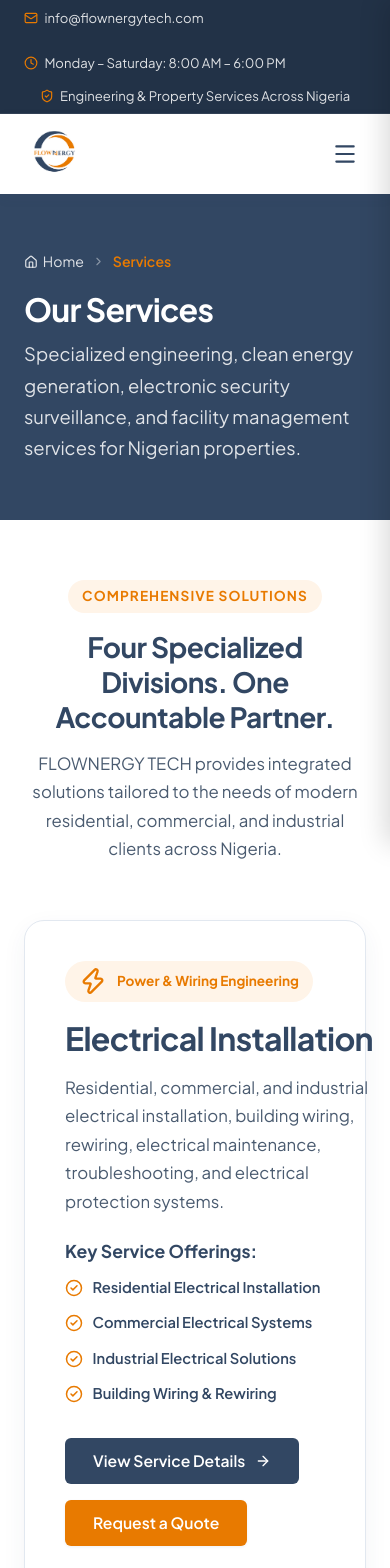
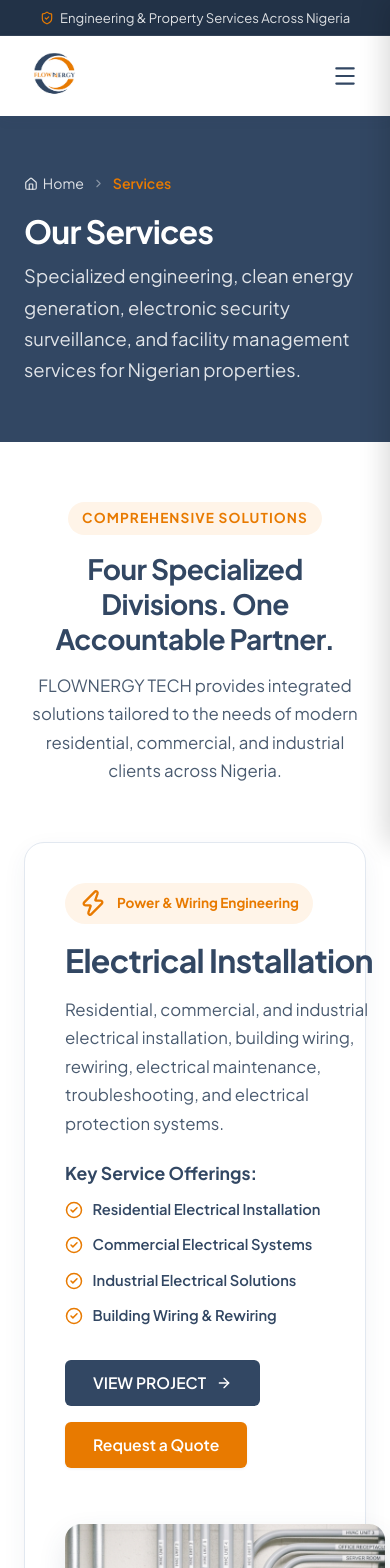
Before and after one commit to Josephfanijo/flfownergytech, a React (Vite) app: page /services in a window 390 px wide. Shown: the top 1568 px of the page. Built offline with nearby package versions, Linux system fonts and the light colour scheme.

Commit message:
feat: hide topbar contact details on mobile and add VIEW PROJECT buttons on services page

```diff
--- a/src/index.css
+++ b/src/index.css
@@ -1281,6 +1281,11 @@ p {
     text-align: center;
   }
 
+  /* Hide email, phone, and working hours on mobile — keep bar visible on desktop */
+  .topbar-left {
+    display: none;
+  }
+
   .nav-menu {
     display: none;
   }
--- a/src/pages/Projects.jsx
+++ b/src/pages/Projects.jsx
@@ -1,5 +1,5 @@
 import React, { useState, useEffect } from 'react';
-import { Link } from 'react-router-dom';
+import { Link, useLocation } from 'react-router-dom';
 import {
   MapPin,
   CheckCircle2,
@@ -18,10 +18,27 @@ import { ELECTRICAL_GALLERY_MEDIA } from '../data/electricalGalleryData';
 import BreadcrumbBanner from '../components/BreadcrumbBanner';
 
 export default function Projects() {
+  const location = useLocation();
   const [activeFilter, setActiveFilter] = useState("all");
   const [selectedProject, setSelectedProject] = useState(null);
   const [visibleCount, setVisibleCount] = useState(16);
   const [lightboxIndex, setLightboxIndex] = useState(null);
+
+  // Read ?category= query param and activate the matching filter tab
+  useEffect(() => {
+    const params = new URLSearchParams(location.search);
+    const cat = params.get('category');
+    const validFilters = ['electrical-installation', 'solar-energy', 'cctv-security', 'property-management'];
+    if (cat && validFilters.includes(cat)) {
+      setActiveFilter(cat);
+      setVisibleCount(16);
+      // Scroll to the projects section smoothly after the filter is applied
+      setTimeout(() => {
+        const el = document.getElementById('projects-section');
+        if (el) el.scrollIntoView({ behavior: 'smooth', block: 'start' });
+      }, 100);
+    }
+  }, [location.search]);
 
   const filters = [
     { id: "all", label: "All Projects" },
@@ -86,7 +103,7 @@ export default function Projects() {
         crumbs={[{ label: "Projects" }]}
       />
 
-      <section className="section">
+      <section className="section" id="projects-section">
         <div className="container">
           <div className="section-header">
             <span className="badge-tag">Technical Portfolio</span>
--- a/src/pages/ServicesOverview.jsx
+++ b/src/pages/ServicesOverview.jsx
@@ -76,8 +76,12 @@ export default function ServicesOverview() {
                     </div>
 
                     <div style={{ display: 'flex', gap: '1rem', flexWrap: 'wrap' }}>
-                      <Link to={service.path} className="btn btn-navy">
-                        View Service Details
+                      <Link
+                        to={`/projects?category=${service.id}`}
+                        className="btn btn-navy"
+                        id={`view-project-btn-${service.id}`}
+                      >
+                        VIEW PROJECT
                         <ArrowRight size={16} />
                       </Link>
                       <Link
```
